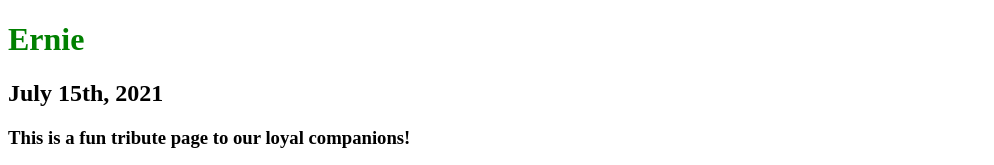
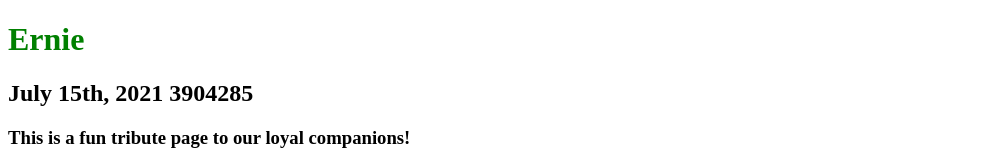
Before and after one commit to AveryMiller30/Assessment, a plain HTML site: page index.html in a window 1280 px wide. Shown: the top 165 px of the page, without its empty margins (0-994 px from the left). Drawn offline with Linux system fonts and the light colour scheme.

Commit message:
first commit

```diff
--- a/index.html
+++ b/index.html
@@ -12,7 +12,7 @@
 
 
     <!-- Create an H2 tag with the adoption date below-->
-    <h2>July 15th, 2021</h2>
+    <h2>July 15th, 2021 3904285</h2>
 
 
     <h3 id="tagline">This is a fun tribute page to our loyal companions!</h3>
```
